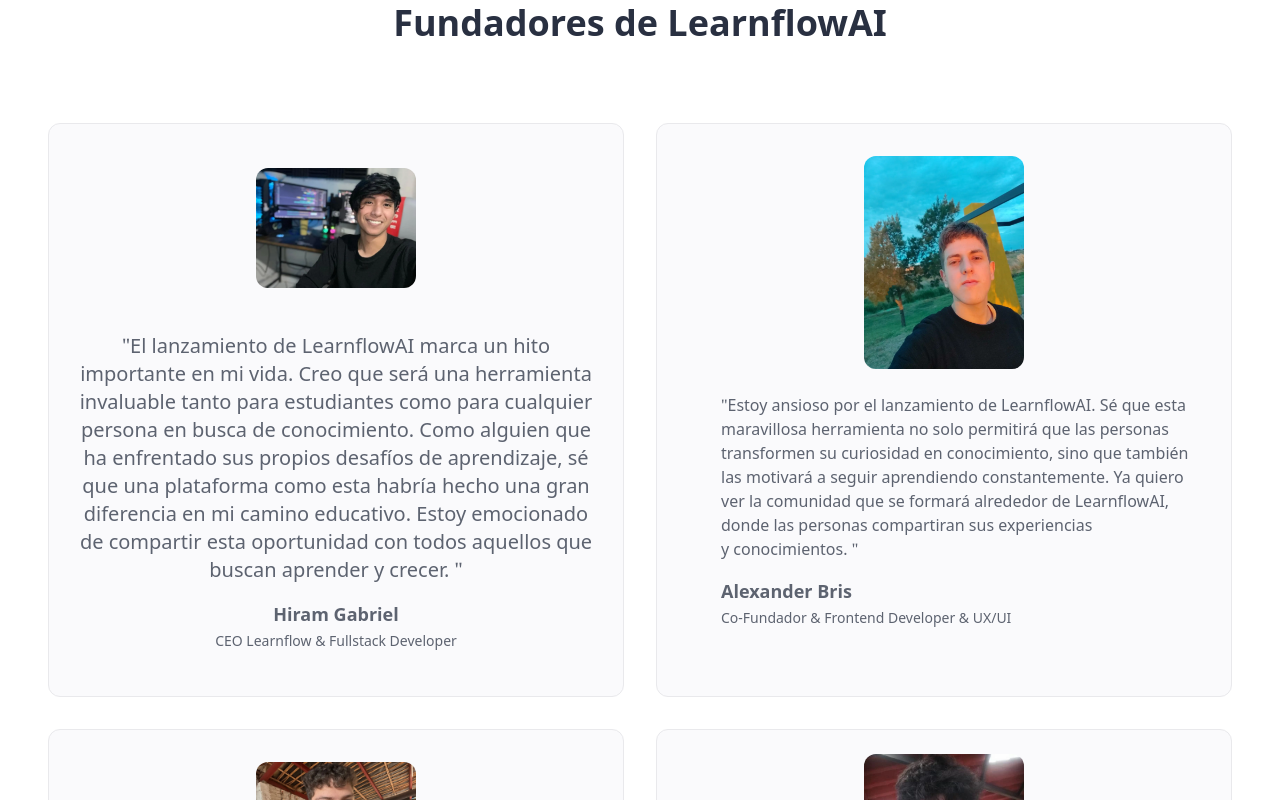
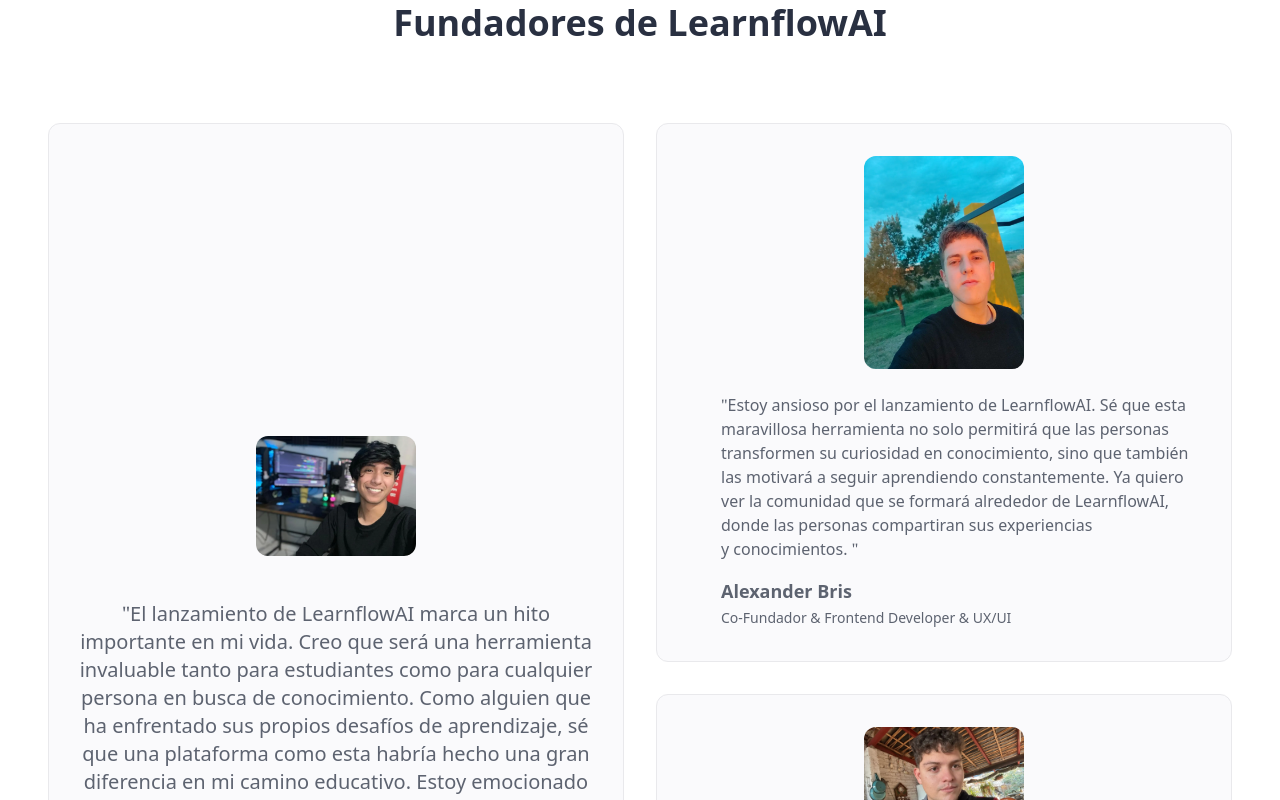
Before and after one commit to hiramgabriel1/learnflow, a SvelteKit app: page / in a window 1280 px wide. Shown: the part 2240-3040 px from the top of the page. Built offline with nearby package versions, Linux system fonts and the light colour scheme.

Commit message:
Modify hiram row-2

```diff
--- a/src/routes/+page.svelte
+++ b/src/routes/+page.svelte
@@ -474,7 +474,7 @@
           <div class="container m-auto px-6 text-gray-600 md:px-12 xl:px-6">
             <div class="grid gap-8 md:grid-rows-2 lg:grid-cols-2">
               <div
-                class="row-span-1 p-6 border border-gray-100 rounded-xl bg-gray-50 text-center sm:p-5"
+                class="row-span-2 p-6 border border-gray-100 rounded-xl bg-gray-50 text-center sm:p-5"
               >
                 <div
                   class="h-full w-full flex flex-col justify-center space-y-4"
```
